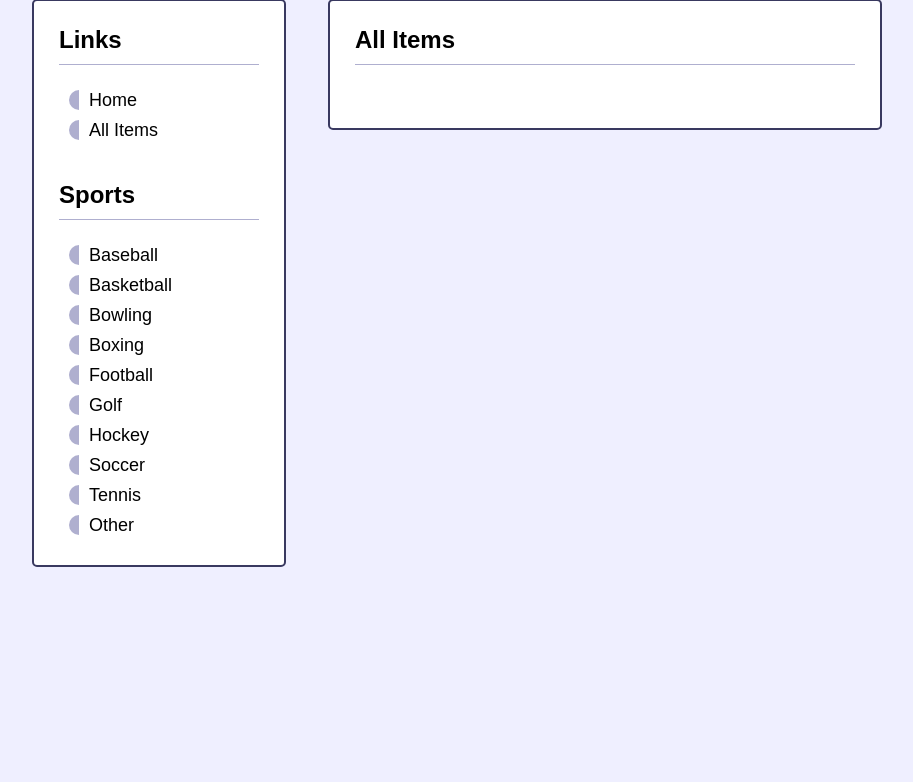
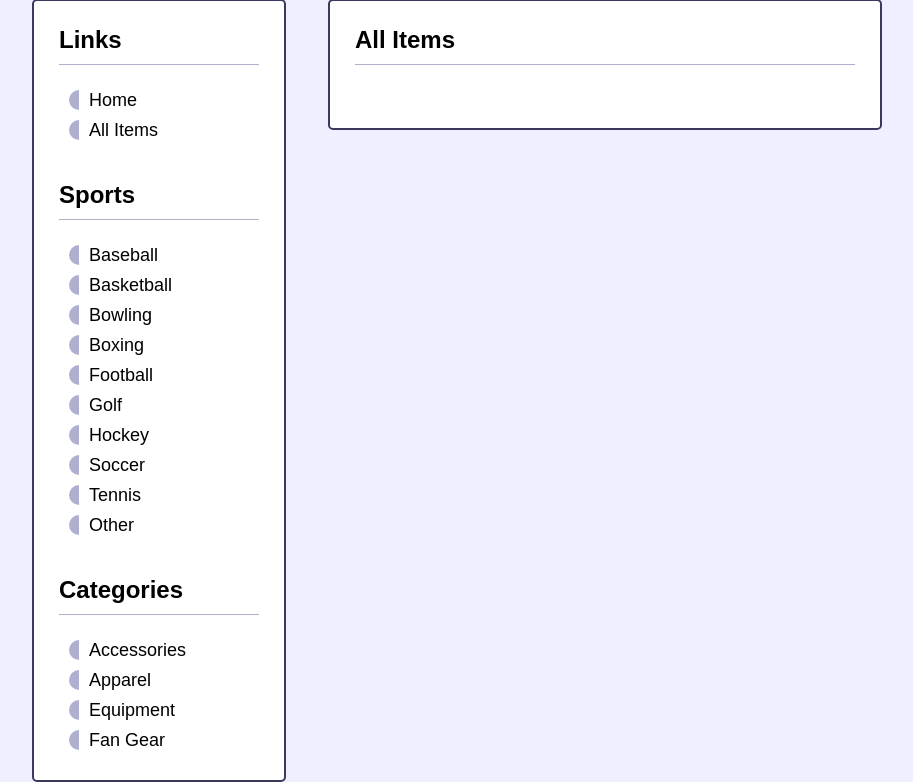
Before and after one commit to davidhammaker/Item_Catalog, a Flask app: page /all in a window 1280 px wide. Shown: the part 138-920 px from the top of the page, without its empty margins (183-1096 px from the left). Before the commit the page ends 705 px from the top, so only its background shows below. Run offline with Flask 2, Linux system fonts and the light colour scheme; data that the repository does not hold is empty; parts of the project's set-up code (start-up, migrations or seed data) failed here and were passed over.

Commit message:
Update 'left_column.html' with category anchors
Each anchor points to the 'category' view function and passes its
respective category as a string.

```diff
--- a/item_catalog/templates/left_column.html
+++ b/item_catalog/templates/left_column.html
@@ -21,3 +21,12 @@
         <li><a href="{{ url_for('main.sport', sport='Tennis') }}">Tennis</a></li>
         <li><a href="{{ url_for('main.sport', sport='Other') }}">Other</a></li>
     </ul>
+    <br>
+    <br>
+    <h2>Categories</h2>
+    <ul>
+        <li><a href="{{ url_for('main.category', category='Accessories') }}">Accessories</a></li>
+        <li><a href="{{ url_for('main.category', category='Apparel') }}">Apparel</a></li>
+        <li><a href="{{ url_for('main.category', category='Equipment') }}">Equipment</a></li>
+        <li><a href="{{ url_for('main.category', category='Fan Gear') }}">Fan Gear</a></li>
+    </ul>
```
